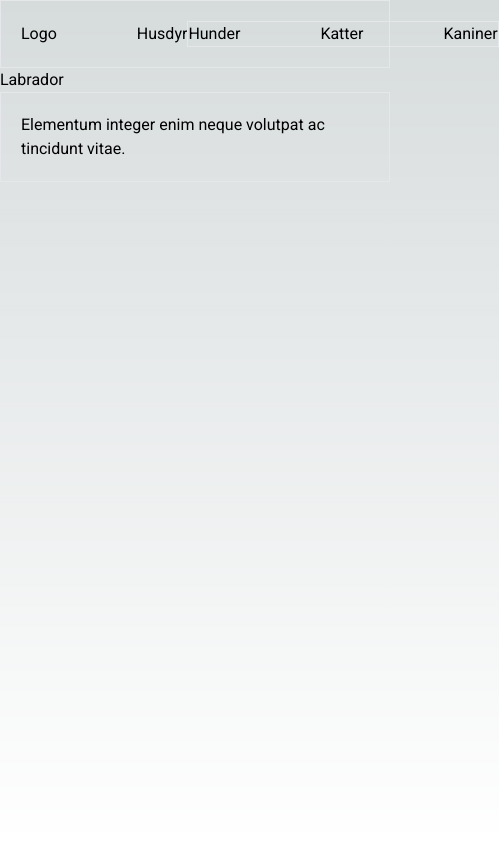
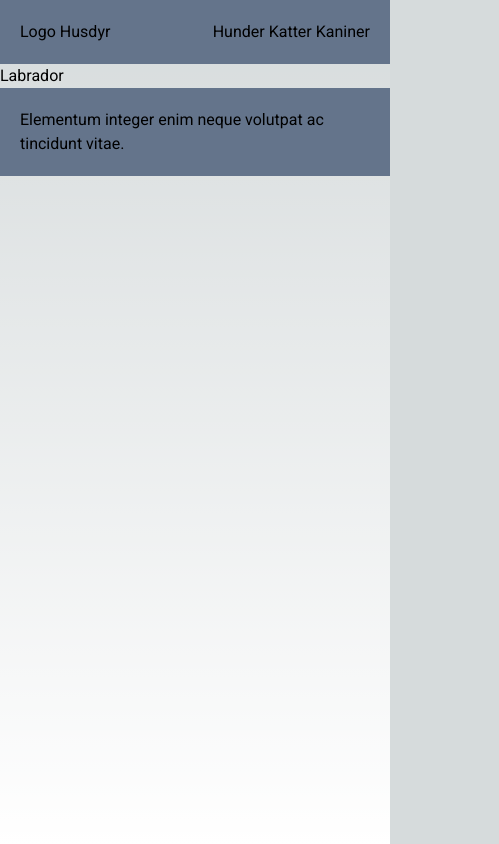
Before and after one commit to ThomasR1997/husdyr, a Next.js app: page /hund/labrador in a window 390 px wide. Shown: the whole page, 499 px wide, since content can reach past the window. Built offline with nearby package versions, Linux system fonts and the light colour scheme.

Commit message:
main page is now responsive

```diff
--- a/src/app/page.js
+++ b/src/app/page.js
@@ -8,11 +8,12 @@ import rabbits from "../images/rabbits.jpg";
 
 export default function Home() {
   return (
-    <div className="flex flex-col items-center justify-center flex-1 border">
+    <div className="flex flex-col items-center justify-center flex-1 text-black border bg-slate-100">
       <Seo pageTitle="Husdyr" pageDescription="Hjemmeside" />
-      <h1 className="mt-10">Husdyr</h1>
+      <div className="flex flex-col items-center w-1/2 md:w-2/3 sm:w-4/5 xs:w-11/12">
+      <h1 className="mt-10 text-4xl font-bold ">Husdyr</h1>
 
-      <div className="w-1/2 my-10">
+      <div className="my-10 ">
         <p>
           Lorem ipsum dolor sit amet, consectetur adipiscing elit, sed do
           eiusmod tempor incididunt ut labore et dolore magna aliqua. Ut enim ad
@@ -34,27 +35,28 @@ export default function Home() {
         </p>
       </div>
 
-      <div className="flex mb-20 space-x-12 border">
-        <div className="border">
-          <h2>Hunder</h2>
+      <div className="flex mb-20 space-x-12 text-center md:space-x-0 md:flex-col md:items-center md:space-y-10 ">
+        <div className=" md:flex md:flex-col md:items-center md:w-full">
+          <h2 className="mb-5 ">Hunder</h2>
           <Link href="/hund">
-            <Image src={dogs} width={300} height={300} alt="hunder" />
+            <Image src={dogs} width={300} height="auto" alt="hunder" />
           </Link>
         </div>
 
-        <div className="border">
-          <h2>Katter</h2>
+        <div className=" md:flex md:flex-col md:items-center md:w-full">
+          <h2 className="mb-5">Katter</h2>
           <Link href="/katt">
-            <Image src={cats} width={300} height={300} alt="katter" />
+            <Image src={cats} width={300} height="auto" alt="katter" />
           </Link>
         </div>
 
-        <div className="border">
-          <h2>Kaniner</h2>
+        <div className=" md:flex md:flex-col md:items-center md:w-full">
+          <h2 className="mb-5">Kaniner</h2>
           <Link href="/kanin">
-            <Image src={rabbits} width={300} height={300} alt="kaniner" />
+            <Image src={rabbits} width={270} height="auto " alt="kaniner" />
           </Link>
         </div>
+      </div>
       </div>
     </div>
   );
--- a/src/components/footer.js
+++ b/src/components/footer.js
@@ -1,6 +1,6 @@
 export default function Footer() {
   return (
-    <div className="flex flex-col items-center w-full p-5 border">
+    <div className="flex flex-col items-center w-full p-5  bg-slate-500">
       <p>Elementum integer enim neque volutpat ac tincidunt vitae.</p>
     </div>
   );
--- a/src/components/navbar.js
+++ b/src/components/navbar.js
@@ -2,12 +2,12 @@ import Link from "next/link";
 
 export default function Navbar() {
   return (
-    <div className="flex items-center justify-between p-5 border ">
-      <div className="flex space-x-20">
+    <div className="flex items-center justify-between p-5 bg-slate-500">
+      <div className="flex space-x-20 sm:space-x-5 xs:space-x-1">
         <h1>Logo</h1>
         <Link href="/">Husdyr</Link>
       </div>
-      <div className="space-x-20 border">
+      <div className="space-x-20 sm:space-x-5 xs:space-x-1 ">
         <Link href="/hund">Hunder</Link>
         <Link href="/katt">Katter</Link>
         <Link href="/kanin">Kaniner</Link>
--- a/tailwind.config.js
+++ b/tailwind.config.js
@@ -6,6 +6,16 @@ module.exports = {
     './src/app/**/*.{js,ts,jsx,tsx,mdx}',
   ],
   theme: {
+
+    screens: {
+      'md': {'max': '1000px'},
+
+      'sm': {'max': '700px'},
+
+      'xs': {'max': '420px'},
+
+    },
+
     extend: {
       backgroundImage: {
         'gradient-radial': 'radial-gradient(var(--tw-gradient-stops))',
```
